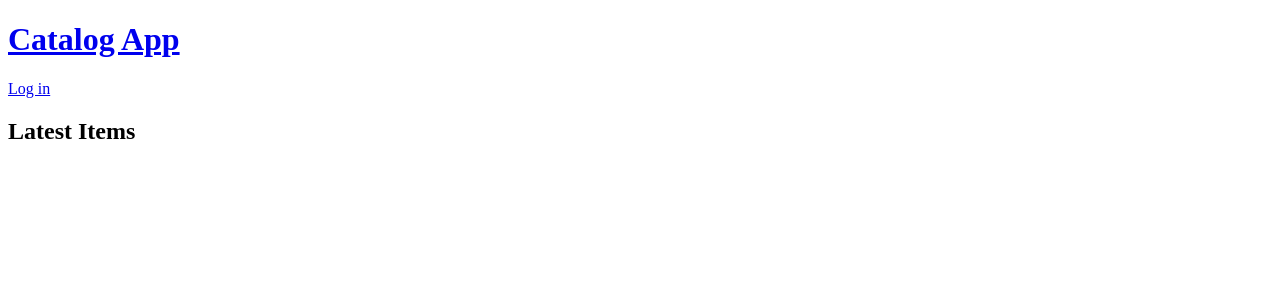
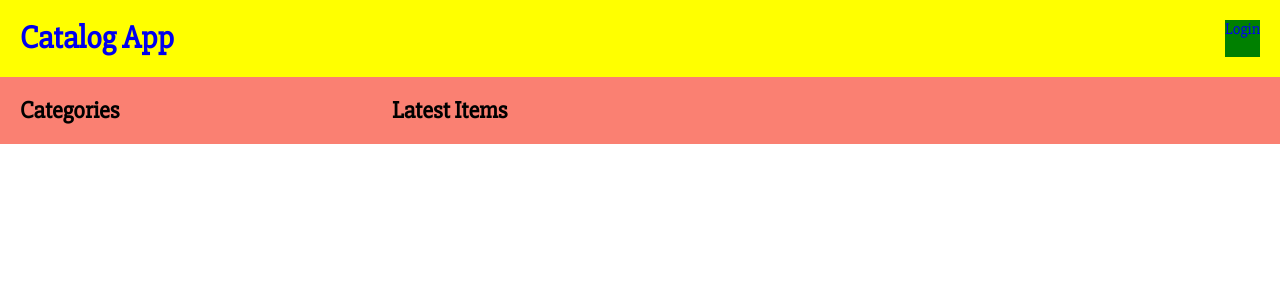
Before and after one commit to shisaq/udacity_fsnd_item_catalog, a Flask app: page / in a window 1280 px wide. Shown: the top 300 px of the page. Run offline with Flask 2, Linux system fonts and the light colour scheme; data that the repository does not hold is empty.

Commit message:
style: basic normalize and header css change

```diff
--- /dev/null
+++ b/static/style.css
@@ -0,0 +1,65 @@
+/* noamalize further */
+html {
+  -webkit-box-sizing: border-box;
+  -moz-box-sizing: border-box;
+  box-sizing: border-box;
+  font-family: 'Slabo 27px', serif;
+}
+*, *:before, *:after {
+  -webkit-box-sizing: inherit;
+  -moz-box-sizing: inherit;
+  box-sizing: inherit;
+}
+
+body,
+div,
+section,
+header,
+footer,
+h1,
+h2,
+h3,
+p,
+ul,
+li {
+    padding: 0;
+    margin: 0;
+}
+
+a {
+    text-decoration: none;
+}
+
+/* header section */
+header {
+    background-color: yellow;
+    padding: 20px;
+    position: relative;
+}
+
+.login {
+    position: absolute;
+    right: 20px;
+    top: 20px;
+    bottom: 20px;
+    background-color: green;
+}
+
+/* main section */
+.container {
+    background-color: salmon;
+    padding: 20px;
+    display: flex;
+}
+
+li {
+    list-style-type: none;
+}
+
+.category_block {
+    width: 30%;
+}
+
+.items_block {
+    width: 70%;
+}
--- a/templates/header.html
+++ b/templates/header.html
@@ -2,14 +2,23 @@
 <html>
 <head>
     <title>Catalog App</title>
+    <link rel="stylesheet" href="https://fonts.googleapis.com/css?family=Slabo+27px">
+    <link rel="stylesheet" href="{{ url_for('static', filename = 'normalize.css') }}">
+    <link rel="stylesheet" href="{{ url_for('static', filename = 'style.css') }}">
+    {% if request.path == '/login' %}
+    <!--LOAD PRE-REQUISITES FOR GOOGLE SIGN IN -->
+      <script src="//ajax.googleapis.com/ajax/libs/jquery/1.8.2/jquery.min.js"></script>
+      <script src="//apis.google.com/js/platform.js?onload=start"> </script>
+    <!-- END PRE-REQUISITES FOR GOOGLE SIGN IN -->
+    {% endif %}
 </head>
 <body>
     <header>
         <h1><a href="{{ url_for('homepage') }}">Catalog App</a></h1>
         {% if 'username' not in session %}
-        <a href="{{ url_for('showLogin') }}">Log in</a>
+        <a class="login" href="{{ url_for('showLogin') }}">Login</a>
         {% else %}
-        <a href="{{ url_for('disconnect') }}">Disconnect</a>
+        <a class="login" href="{{ url_for('disconnect') }}">Logout</a>
         {% endif %}
     </header>
     <section class="container">
--- a/templates/homepage.html
+++ b/templates/homepage.html
@@ -10,11 +10,14 @@
 {% endwith %}
 
 <!-- main content -->
-<ul class="categories">
-    {% for category in categories %}
-    <li class="basic"><a href="{{ url_for('itemsList', category_name = category.name) }}">{{ category.name }}</a></li>
-    {% endfor %}
-</ul>
+<div class="category_block">
+    <h2>Categories</h2>
+    <ul class="categories">
+        {% for category in categories %}
+        <li class="basic"><a href="{{ url_for('itemsList', category_name = category.name) }}">{{ category.name }}</a></li>
+        {% endfor %}
+    </ul>
+</div>
 <div class="items_block">
     {% if 'username' in session %}
     <div class="add">
```
Also changed, not shown: templates/itemsList.html (+8 -5 lines), templates/login.html (+3 -15 lines), static/normalize.css (added).
